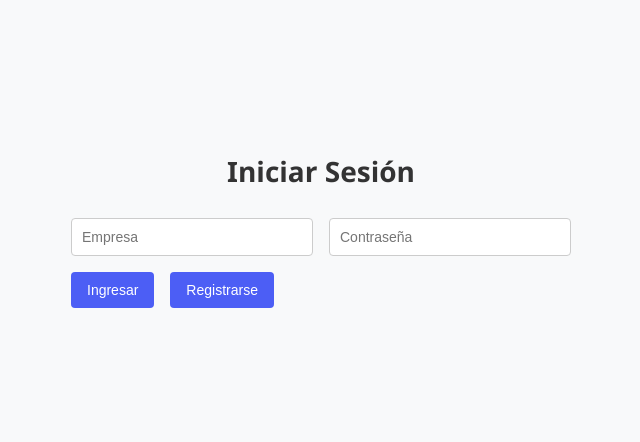
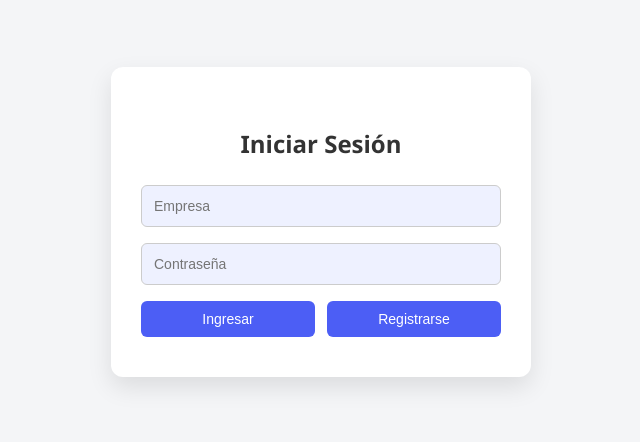
Before and after one commit to LyMCompany/sistema-inventario-rfid, a React (Create React App) app in the folder frontend/: page / in a window 1280 px wide. Shown: the part 186-628 px from the top of the page, without its empty margins (319-959 px from the left). Built offline with nearby package versions, Linux system fonts and the light colour scheme.

Commit message:
Mejorado diseño visual del login y centrado completo

```diff
--- a/frontend/src/components/Login.jsx
+++ b/frontend/src/components/Login.jsx
@@ -1,18 +1,17 @@
 import React, { useState } from 'react';
+import { useNavigate } from 'react-router-dom';
 import Swal from 'sweetalert2';
-import { useNavigate } from 'react-router-dom';
 import '../styles/Login.css';
+import { handleRegistro } from '../utils/registroUtils';
 
 function Login() {
   const [empresa, setEmpresa] = useState('');
-  const [password, setPassword] = useState('');
+  const [contrasena, setContrasena] = useState('');
   const navigate = useNavigate();
 
-  const handleLogin = async (e) => {
-    e.preventDefault();
-
-    if (!empresa || !password) {
-      Swal.fire('Error', 'Todos los campos son obligatorios', 'error');
+  const handleLogin = async () => {
+    if (!empresa || !contrasena) {
+      Swal.fire('Error', 'Por favor completa todos los campos', 'warning');
       return;
     }
 
@@ -20,120 +19,29 @@ function Login() {
       const response = await fetch('https://backend-inventario-t3yr.onrender.com/auth/login', {
         method: 'POST',
         headers: { 'Content-Type': 'application/json' },
-        body: JSON.stringify({ empresa, password })
-      });
-
-      const data = await response.json();
-
-      if (response.ok && data.mensaje === 'Login exitoso') {
-        const usuario = data.usuario;
-        localStorage.setItem('usuario', JSON.stringify(usuario));
-        localStorage.setItem('username', usuario.empresa);
-        navigate(usuario.rol === 'admin' ? '/admin' : '/dashboard');
-      } else {
-        Swal.fire('Error', data.mensaje, 'error');
-      }
-
-    } catch (error) {
-      console.error('Error al iniciar sesión:', error);
-      Swal.fire('Error', 'No se pudo iniciar sesión', 'error');
-    }
-  };
-
-  const handleRegistro = async () => {
-    const { value: formValues, isConfirmed } = await Swal.fire({
-      title: 'Registro de Usuario',
-      html:
-        '<input id="nombre" class="swal2-input" placeholder="Nombre">' +
-        '<input id="apellidos" class="swal2-input" placeholder="Apellidos">' +
-        '<input id="correo" class="swal2-input" placeholder="Correo">' +
-        '<input id="empresa" class="swal2-input" placeholder="Empresa">' +
-        '<input id="telefono" class="swal2-input" placeholder="Teléfono">',
-      focusConfirm: false,
-      showCancelButton: true,
-      confirmButtonText: 'Enviar datos',
-      preConfirm: () => {
-        const nombre = document.getElementById('nombre').value;
-        const apellidos = document.getElementById('apellidos').value;
-        const correo = document.getElementById('correo').value;
-        const empresa = document.getElementById('empresa').value;
-        const telefono = document.getElementById('telefono').value;
-
-        if (!nombre || !apellidos || !correo || !empresa || !telefono) {
-          Swal.showValidationMessage('Todos los campos son obligatorios');
-          return false;
-        }
-
-        return { nombre, apellidos, correo, empresa, telefono };
-      }
-    });
-
-    if (!isConfirmed || !formValues) return;
-
-    const clave = `${crypto.randomUUID().slice(0, 4)}-${crypto.randomUUID().slice(0, 4)}-${crypto.randomUUID().slice(0, 4)}`;
-
-    try {
-      const response = await fetch('https://backend-inventario-t3yr.onrender.com/auth/register', {
-        method: 'POST',
-        headers: { 'Content-Type': 'application/json' },
-        body: JSON.stringify({ ...formValues, clave })
+        body: JSON.stringify({ empresa, contrasena })
       });
 
       const data = await response.json();
 
       if (response.ok) {
-        let intentos = 0;
-        let validado = false;
-
-        while (intentos < 3 && !validado) {
-          const { value: llaveIngresada } = await Swal.fire({
-            title: `Validación para empresa ${formValues.empresa}`,
-            input: 'text',
-            inputLabel: 'Ingresa la llave enviada al correo',
-            inputPlaceholder: 'xxxx-xxxx-xxxx',
-            showCancelButton: true,
-            inputValidator: (value) => {
-              if (!value) return 'Debes ingresar la llave';
+        localStorage.setItem('username', empresa);
+        localStorage.setItem('rol', data.rol);
+        navigate(data.rol === 'admin' ? '/admin' : '/dashboard');
+      } else {
+        Swal.fire('Error', data.mensaje || 'Credenciales incorrectas', 'error');
       }
-          });
-
-          if (llaveIngresada === clave) {
-            validado = true;
-            await Swal.fire('Registro exitoso', 'Usuario validado y registrado correctamente.', 'success');
-          } else {
-            intentos++;
-            if (intentos >= 3) {
-              await fetch(`https://backend-inventario-t3yr.onrender.com/auth/eliminar-empresa/${formValues.empresa}`, {
-                method: 'DELETE'
-              });
-              await Swal.fire('Error', 'Máximo de intentos superado. Registro cancelado.', 'error');
-              return;
-            } else {
-              await Swal.fire('Error', 'Llave incorrecta', 'warning');
-            }
-          }
-        }
-
-        if (!validado) {
-          await fetch(`https://backend-inventario-t3yr.onrender.com/auth/eliminar-empresa/${formValues.empresa}`, {
-            method: 'DELETE'
-          });
-        }
-
-      } else {
-        Swal.fire('Error', data.mensaje || 'No se pudo registrar el usuario', 'error');
-      }
-
     } catch (error) {
-      console.error('Error durante el registro:', error);
-      Swal.fire('Error', 'Error de red o del servidor', 'error');
+      console.error('Error:', error);
+      Swal.fire('Error', 'No se pudo conectar con el servidor', 'error');
     }
   };
 
   return (
     <div className="login-container">
+      <div className="login-box">
         <h2 className="login-title">Iniciar Sesión</h2>
-      <form className="login-form" onSubmit={handleLogin}>
+        <div className="input-group">
           <input
             type="text"
             placeholder="Empresa"
@@ -143,14 +51,15 @@ function Login() {
           <input
             type="password"
             placeholder="Contraseña"
-          value={password}
-          onChange={(e) => setPassword(e.target.value)}
+            value={contrasena}
+            onChange={(e) => setContrasena(e.target.value)}
           />
-        <div>
-          <button type="submit">Ingresar</button>
-          <button type="button" onClick={handleRegistro}>Registrarse</button>
         </div>
-      </form>
+        <div className="login-buttons">
+          <button className="login-button" onClick={handleLogin}>Ingresar</button>
+          <button className="register-button" onClick={handleRegistro}>Registrarse</button>
+        </div>
+      </div>
     </div>
   );
 }
--- a/frontend/src/components/RegistroUsuario.jsx
+++ b/frontend/src/components/RegistroUsuario.jsx
@@ -1,5 +1,4 @@
 import Swal from 'sweetalert2';
-import { v4 as uuidv4 } from 'uuid';
 
 const RegistroUsuario = async () => {
   const { value: formValues } = await Swal.fire({
@@ -13,13 +12,12 @@ const RegistroUsuario = async () => {
     focusConfirm: false,
     showCancelButton: true,
     confirmButtonText: 'Enviar datos',
-    cancelButtonText: 'Cancelar',
     preConfirm: () => {
-      const nombre = document.getElementById('nombre').value.trim();
-      const apellidos = document.getElementById('apellidos').value.trim();
-      const correo = document.getElementById('correo').value.trim();
-      const empresa = document.getElementById('empresa').value.trim();
-      const telefono = document.getElementById('telefono').value.trim();
+      const nombre = document.getElementById('nombre').value;
+      const apellidos = document.getElementById('apellidos').value;
+      const correo = document.getElementById('correo').value;
+      const empresa = document.getElementById('empresa').value;
+      const telefono = document.getElementById('telefono').value;
 
       if (!nombre || !apellidos || !correo || !empresa || !telefono) {
         Swal.showValidationMessage('Todos los campos son obligatorios');
@@ -30,24 +28,20 @@ const RegistroUsuario = async () => {
     }
   });
 
-  if (!formValues) return; // Usuario canceló
-
-  const clave = `${uuidv4().slice(0, 4)}-${uuidv4().slice(0, 4)}-${uuidv4().slice(0, 4)}`;
-
+  if (formValues) {
     try {
       const response = await fetch('https://backend-inventario-t3yr.onrender.com/auth/register', {
         method: 'POST',
         headers: { 'Content-Type': 'application/json' },
-      body: JSON.stringify({ ...formValues, clave })
+        body: JSON.stringify(formValues)
       });
 
       const data = await response.json();
-    if (!response.ok) {
-      return Swal.fire('Error', data.mensaje || 'No se pudo registrar el usuario', 'error');
-    }
 
+      if (response.ok) {
         let intentos = 0;
         let validado = false;
+        const clave = data.clave;
 
         while (intentos < 3 && !validado) {
           const { value: llaveIngresada } = await Swal.fire({
@@ -61,12 +55,9 @@ const RegistroUsuario = async () => {
             }
           });
 
-      if (!llaveIngresada) break; // Si cancela la validación
-
           if (llaveIngresada === clave) {
             validado = true;
             await Swal.fire('Registro exitoso', 'Usuario validado y registrado correctamente.', 'success');
-        return;
           } else {
             intentos++;
             if (intentos >= 3) {
@@ -87,10 +78,14 @@ const RegistroUsuario = async () => {
           });
         }
 
+      } else {
+        Swal.fire('Error', data.mensaje || 'No se pudo registrar el usuario', 'error');
+      }
     } catch (error) {
       console.error('Error durante el registro:', error);
       Swal.fire('Error', 'Error de red o del servidor', 'error');
     }
+  }
 };
 
 export default RegistroUsuario;
--- a/frontend/src/styles/Login.css
+++ b/frontend/src/styles/Login.css
@@ -1,39 +1,59 @@
 .login-container {
+  height: 100vh;
   display: flex;
-  flex-direction: column;
+  justify-content: center;
   align-items: center;
-  justify-content: center;
-  height: 100vh;
+  background-color: #f4f5f7;
   font-family: 'Segoe UI', sans-serif;
-  background-color: #f8f9fa;
+}
+
+.login-box {
+  background-color: white;
+  padding: 40px 30px;
+  border-radius: 12px;
+  box-shadow: 0 10px 25px rgba(0, 0, 0, 0.1);
+  width: 360px;
+  text-align: center;
 }
 
 .login-title {
-  font-size: 28px;
-  margin-bottom: 20px;
+  font-size: 24px;
+  margin-bottom: 25px;
   color: #333;
+  font-weight: bold;
 }
 
-.login-form input {
-  margin: 8px;
-  padding: 10px;
+.login-box input {
+  width: 100%;
+  padding: 12px;
+  margin-bottom: 16px;
+  border-radius: 6px;
+  border: 1px solid #ccc;
+  background-color: #eef1ff;
   font-size: 14px;
-  border: 1px solid #ccc;
-  border-radius: 4px;
-  width: 220px;
+  box-sizing: border-box;
 }
 
-.login-form button {
-  margin: 8px;
-  padding: 10px 16px;
-  font-size: 14px;
+.login-buttons {
+  display: flex;
+  justify-content: space-between;
+  gap: 12px;
+}
+
+.login-button,
+.register-button {
+  flex: 1;
+  padding: 10px 0;
   border: none;
-  border-radius: 4px;
+  border-radius: 6px;
   background-color: #4c5ef5;
   color: white;
+  font-size: 14px;
   cursor: pointer;
+  transition: background-color 0.3s ease;
 }
 
-.login-form button:hover {
+.login-button:hover,
+.register-button:hover {
   background-color: #3948c9;
 }
--- a/frontend/src/utils/registroUtils.js
+++ b/frontend/src/utils/registroUtils.js
@@ -4,6 +4,7 @@ import { v4 as uuidv4 } from 'uuid';
 export const handleRegistro = async () => {
   const { value: formValues, isConfirmed } = await Swal.fire({
     title: 'Registro de Usuario',
+
     html:
       '<input id="nombre" class="swal2-input" placeholder="Nombre">' +
       '<input id="apellidos" class="swal2-input" placeholder="Apellidos">' +
@@ -28,6 +29,34 @@ export const handleRegistro = async () => {
       return { nombre, apellidos, correo, empresa, telefono };
     }
   });
+  const { value: contrasena } = await Swal.fire({
+    title: 'Crear contraseña',
+    input: 'password',
+    inputLabel: 'Ingresa una contraseña',
+    inputPlaceholder: 'Contraseña segura',
+    inputAttributes: {
+      minlength: 6,
+      required: true,
+    },
+    showCancelButton: true,
+    confirmButtonText: 'Guardar',
+    preConfirm: (value) => {
+      if (!value || value.length < 6) {
+        return 'La contraseña debe tener al menos 6 caracteres';
+      }
+    }
+  });
+
+  if (contrasena) {
+    await fetch('https://backend-inventario-t3yr.onrender.com/auth/guardar-contrasena', {
+      method: 'POST',
+      headers: { 'Content-Type': 'application/json' },
+      body: JSON.stringify({ empresa: formValues.empresa, contrasena }),
+    });
+
+    await Swal.fire('Listo', 'Tu contraseña ha sido guardada.', 'success');
+  }
+
 
   if (!isConfirmed || !formValues) return;
 
```
Lines whose indentation alone changed are shown as unchanged.
